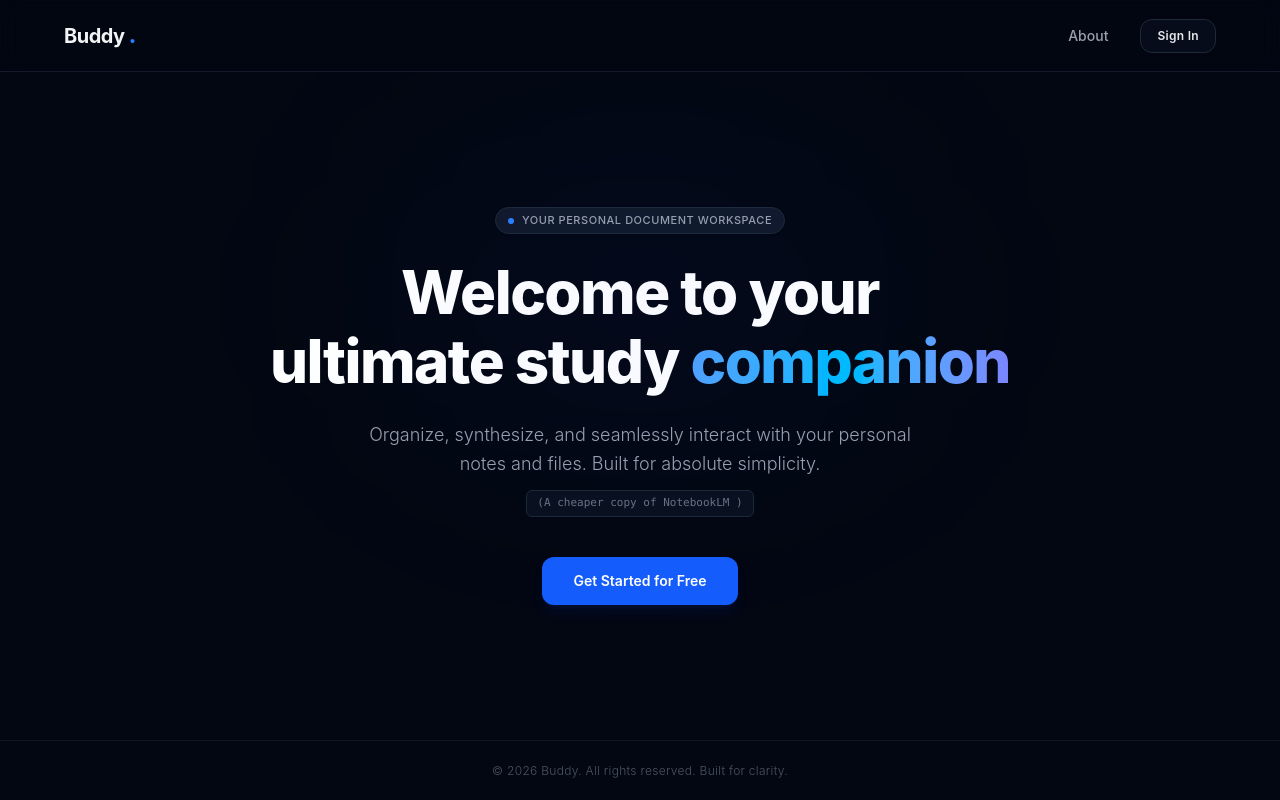
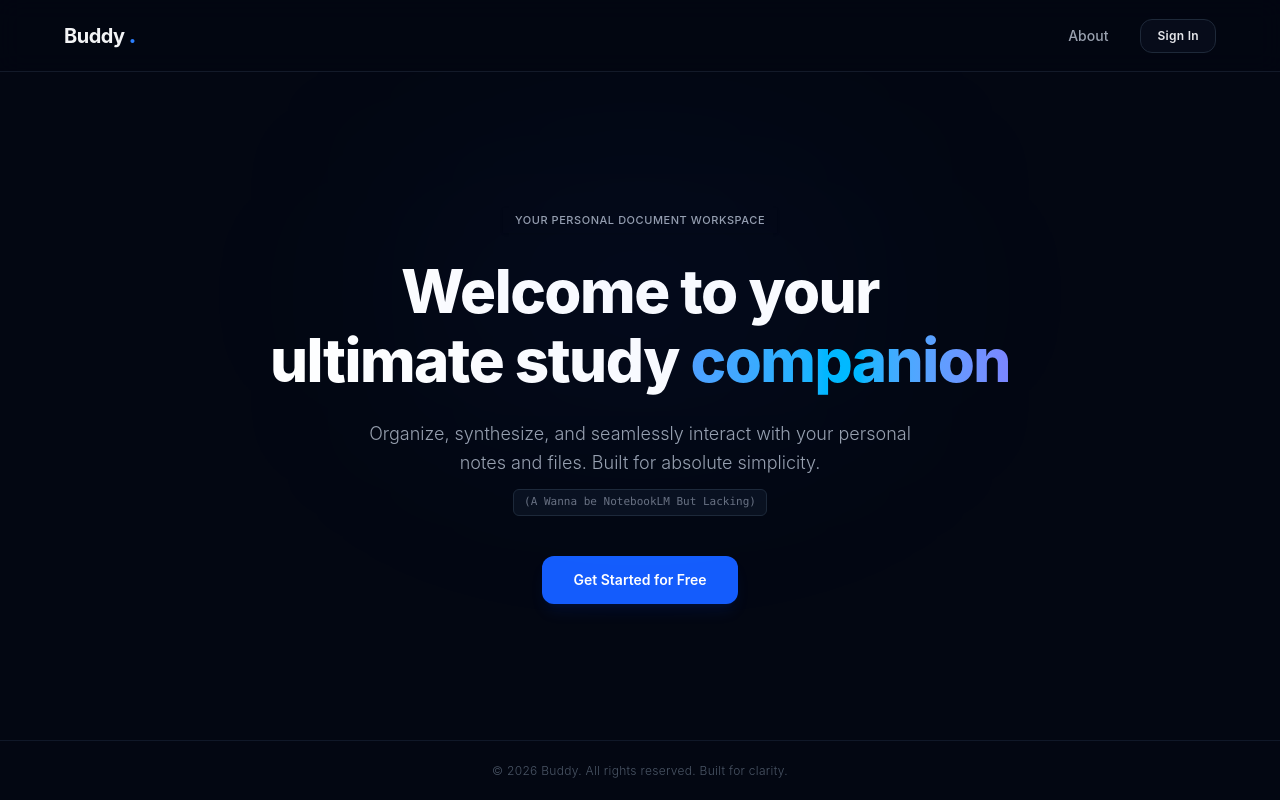
Before and after one commit to OikawaToru1/Buddy, a React (Vite) app in the folder client/: page / in a window 1280 px wide. Built offline with nearby package versions, Linux system fonts and the light colour scheme.

Commit message:
removed unnecessary ui designs

```diff
--- a/client/src/pages/LandingPage.tsx
+++ b/client/src/pages/LandingPage.tsx
@@ -36,8 +36,8 @@ function LandingPage() {
         <div className="absolute top-1/3 left-1/2 -translate-x-1/2 -translate-y-1/2 w-[500px] h-[250px] bg-blue-600/5 blur-[120px] rounded-full pointer-events-none" />
 
         {/* Tiny Status Badge */}
-        <div className="inline-flex items-center gap-2 bg-gray-900 border border-gray-800 rounded-full px-3 py-1 mb-6 animate-fade-in shadow-sm">
-          <span className="h-1.5 w-1.5 rounded-full bg-blue-500"></span>
+        <div className="inline-flex items-center gap-2 px-3 py-1 mb-6 animate-fade-in shadow-sm">
+
           <span className="text-[11px] font-medium tracking-wider uppercase text-gray-400">
             Your personal document workspace
           </span>
@@ -60,7 +60,7 @@ function LandingPage() {
           </p>
           {/* Your funny sub-tag, styled cleanly so it looks witty, not sloppy */}
           <span className="inline-block font-mono text-[11px] bg-gray-900/60 border border-gray-800 text-gray-500 px-2.5 py-1 rounded-md">
-            (A cheaper copy of NotebookLM )
+            (A Wanna be NotebookLM But Lacking)
           </span>
         </div>
 
```
